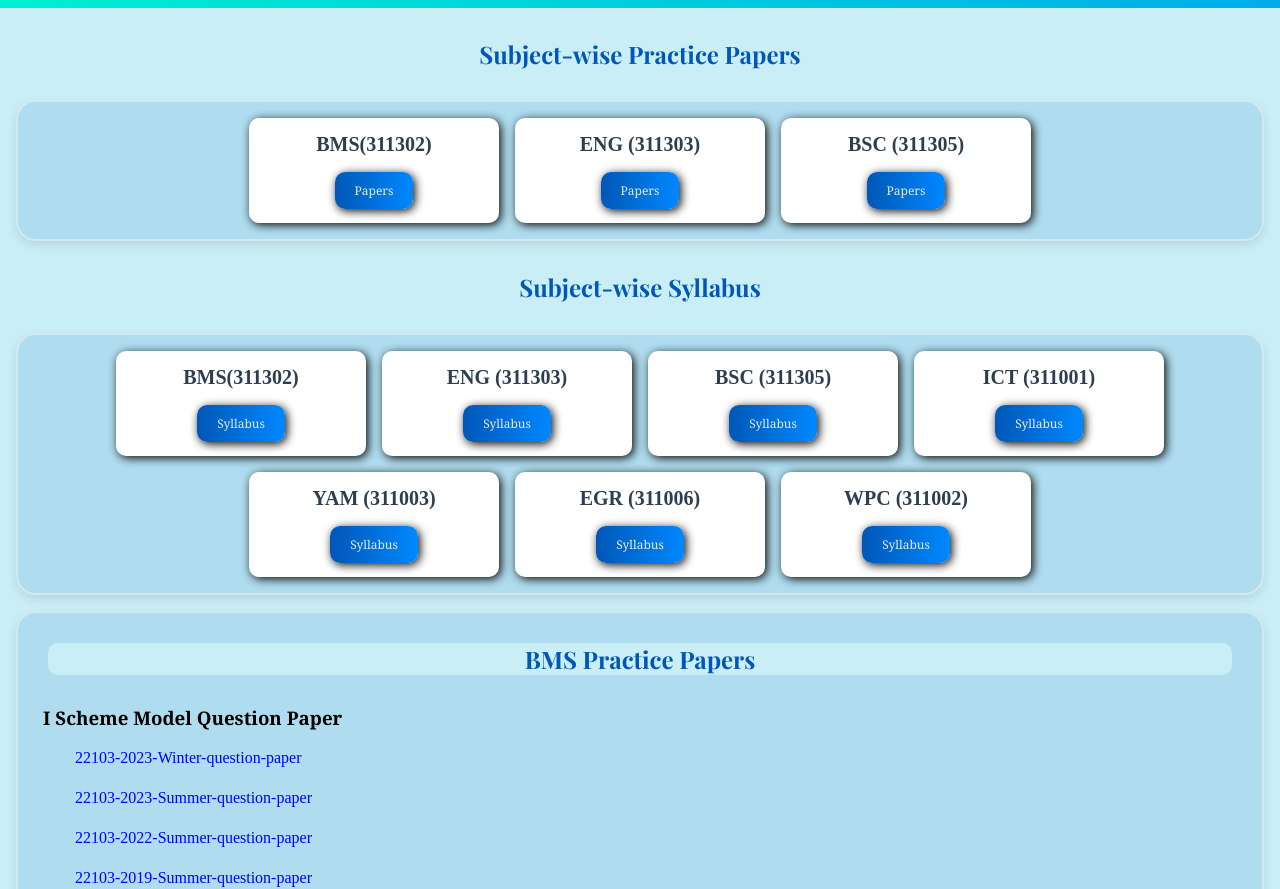
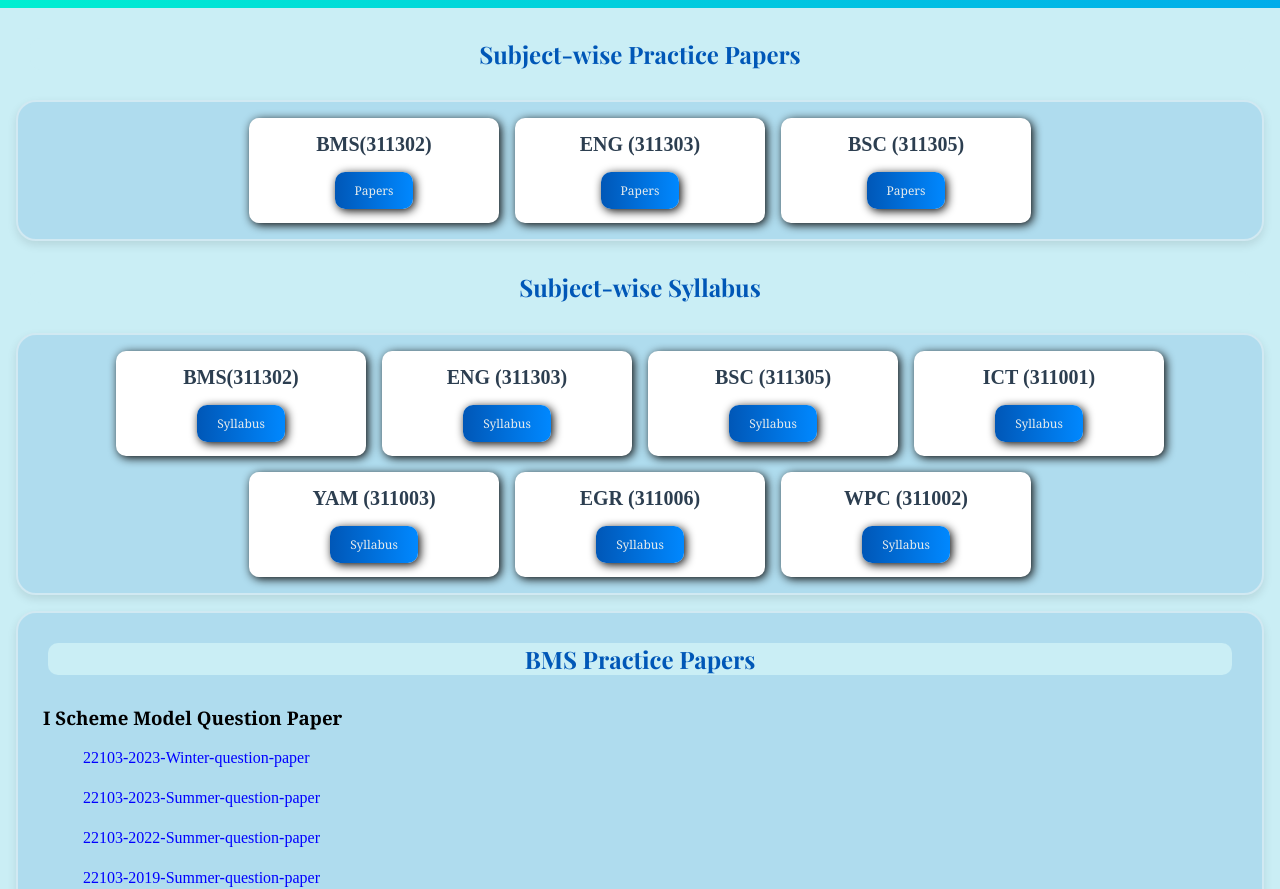
Before and after one commit to Rohan-Korake/SmartExam, a plain HTML site: page SmartExam/comp_dept/sem1.html in a window 1280 px wide. Shown: the part 66-955 px from the top of the page. Drawn offline with nearby package versions, Linux system fonts and the light colour scheme; a web font is replaced by a local one.

Commit message:
Update paper.css

```diff
--- a/SmartExam/css/paper.css
+++ b/SmartExam/css/paper.css
@@ -19,7 +19,7 @@
   display: inline-flex;
   width: 30px;
   height: 30px;
-  margin-right: 8px;
+  margin-right: 16px;
 }
 
 .paperlist li a {
```
